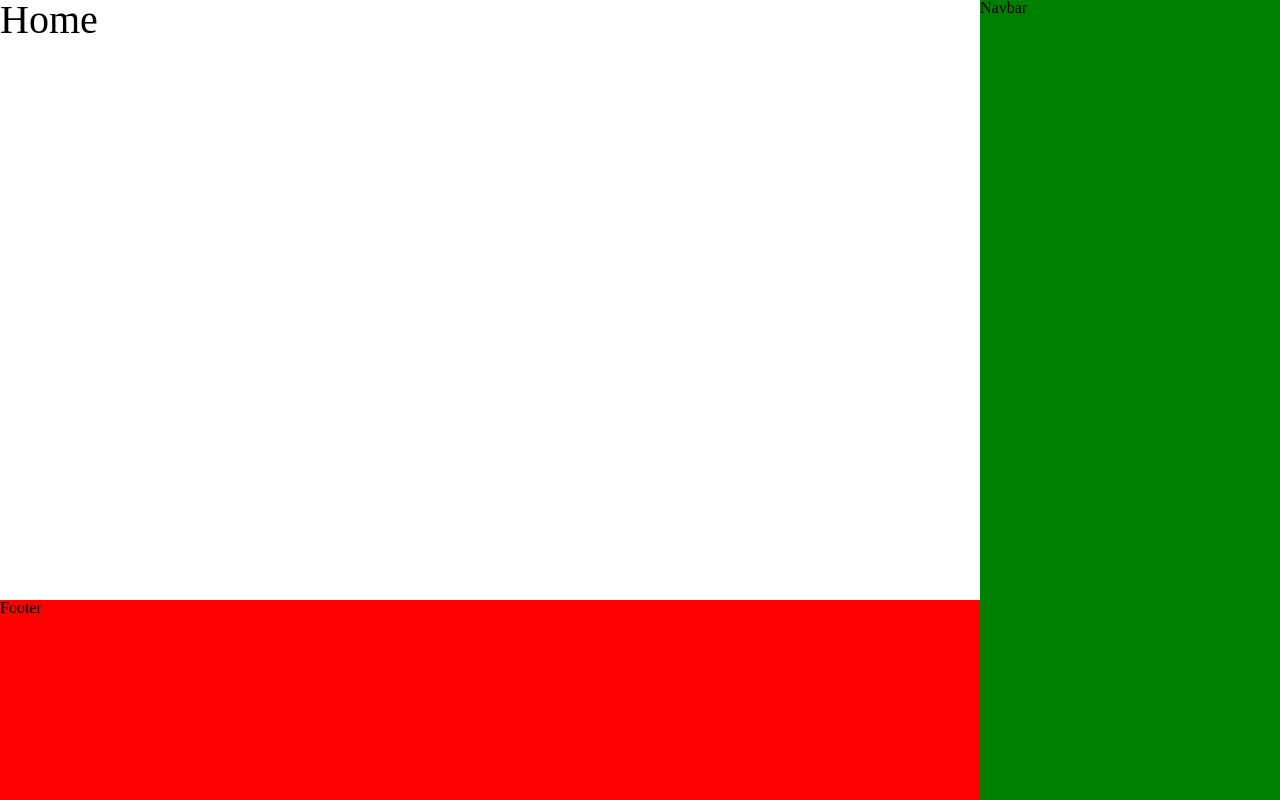
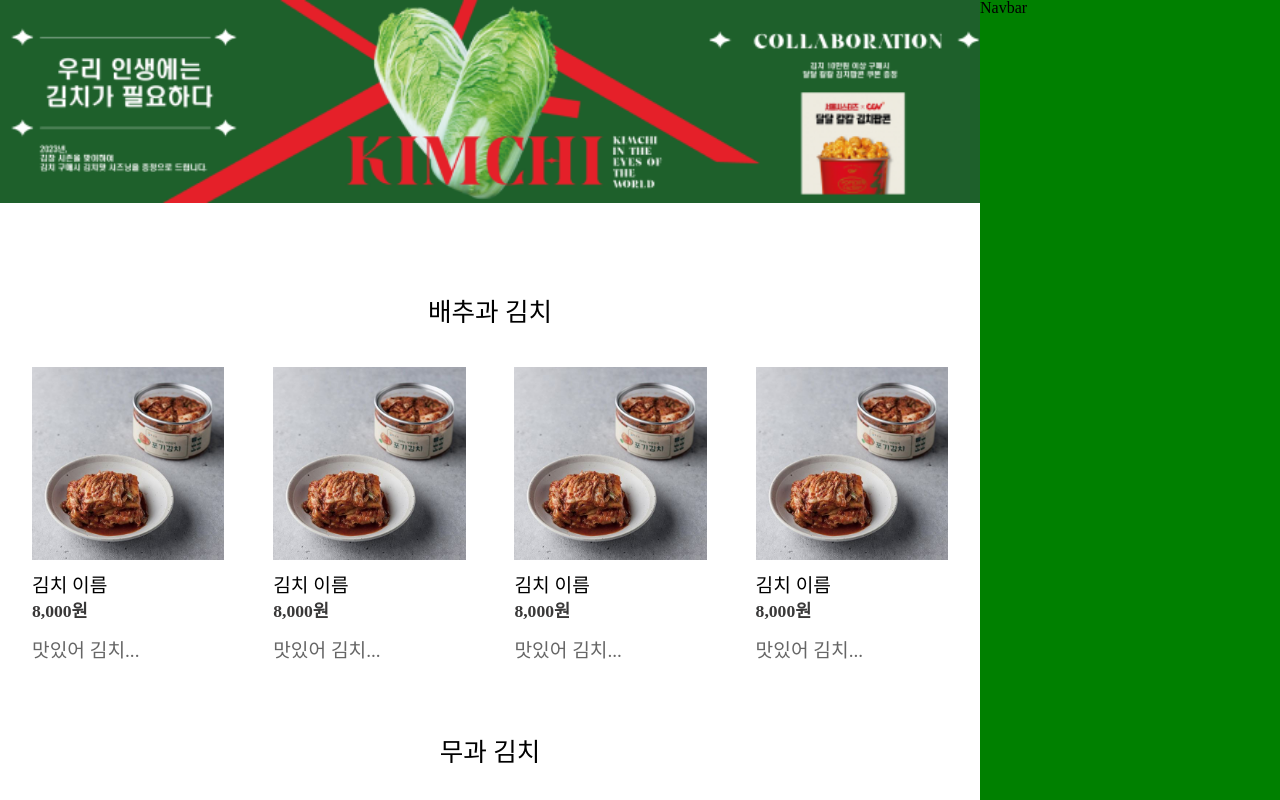
Before and after one commit to suwoncityBoy/Team-Kimchi, a React (Create React App) app: page / in a window 1280 px wide. Shown: the top 800 px of the page. Built offline with nearby package versions, Linux system fonts and the light colour scheme.

Commit message:
main page, categories page css

```diff
--- /dev/null
+++ b/src/components/Categories/Categories.jsx
@@ -0,0 +1,23 @@
+import React from 'react';
+import CategoryTitle from '../CategoryTitle/CategoryTitle';
+import KimchiList from '../KimchiList/KimchiList';
+
+export default function Categories() {
+  return (
+    <>
+      <div
+        style={{
+          fontSize: '40px',
+          wordWrap: 'none',
+          width: '100%',
+          marginBottom: '3rem',
+        }}
+      >
+        <CategoryTitle>배추과 김치</CategoryTitle>
+        <KimchiList />
+        <KimchiList />
+        <KimchiList />
+      </div>
+    </>
+  );
+}
--- /dev/null
+++ b/src/components/CategoryTitle/CategoryTitle.jsx
@@ -0,0 +1,16 @@
+import React from 'react';
+
+export default function CategoryTitle({ children }) {
+  return (
+    <div
+      style={{
+        padding: '3.6rem 0 2.6rem',
+        textAlign: 'center',
+        fontSize: '1.6rem',
+        fontWeight: '500',
+      }}
+    >
+      {children}
+    </div>
+  );
+}
--- a/src/components/Header/Header.jsx
+++ b/src/components/Header/Header.jsx
@@ -0,0 +1,13 @@
+import React from 'react';
+
+export default function Header() {
+  return (
+    <div style={{ width: '100%', marginBottom: '2rem' }}>
+      <img
+        src={`${process.env.PUBLIC_URL}/images/Banner.png`}
+        style={{ width: '100%' }}
+        alt="banner"
+      />
+    </div>
+  );
+}
--- /dev/null
+++ b/src/components/Kimchi/Kimchi.jsx
@@ -0,0 +1,56 @@
+import React from 'react';
+
+export default function Kimchi() {
+  return (
+    <div
+      style={{
+        width: '21%',
+        height: '21%',
+      }}
+    >
+      <div
+        style={{
+          position: 'relative',
+          width: '100%',
+          paddingTop: '100%',
+          overflow: 'hidden',
+        }}
+      >
+        <img
+          src={`${process.env.PUBLIC_URL}/images/kimchi_img1.jpg`}
+          style={{
+            position: 'absolute',
+            top: '0',
+            width: '100%',
+            height: '100%',
+            objectFit: 'cover',
+          }}
+        />
+      </div>
+      <div className="dec" style={{ margin: '1rem 0 1.4rem' }}>
+        <h2
+          style={{
+            fontSize: '1.2rem',
+            fontWeight: '500',
+            marginBottom: '0.5rem',
+          }}
+        >
+          김치 이름
+        </h2>
+        <h3
+          style={{
+            fontSize: '1.1rem',
+            fontWeight: '600',
+            marginBottom: '1.3rem',
+            color: '#393838',
+          }}
+        >
+          8,000원
+        </h3>
+        <p style={{ fontSize: '1.2rem', fontWeight: '500', color: '#666' }}>
+          맛있어 김치...
+        </p>
+      </div>
+    </div>
+  );
+}
--- /dev/null
+++ b/src/components/KimchiList/KimchiList.jsx
@@ -0,0 +1,19 @@
+import React from 'react';
+import Kimchi from '../Kimchi/Kimchi';
+
+export default function KimchiList() {
+  return (
+    <div
+      style={{
+        display: 'flex',
+        padding: '0 2rem',
+        justifyContent: 'space-between',
+      }}
+    >
+      <Kimchi />
+      <Kimchi />
+      <Kimchi />
+      <Kimchi />
+    </div>
+  );
+}
--- a/src/pages/Home.jsx
+++ b/src/pages/Home.jsx
@@ -1,4 +1,7 @@
 import React from 'react';
+import CategoryTitle from '../components/CategoryTitle/CategoryTitle';
+import Header from '../components/Header/Header';
+import KimchiList from '../components/KimchiList/KimchiList';
 //import { useNavigate } from 'react-router-dom';
 
 export default function Home() {
@@ -7,7 +10,24 @@
 
   return (
     <>
-      <div style={{ fontSize: '40px', wordWrap: 'none' }}>Home</div>
+      <div
+        style={{
+          fontSize: '40px',
+          wordWrap: 'none',
+          width: '100%',
+          marginBottom: '3rem',
+        }}
+      >
+        <Header />
+        <CategoryTitle>배추과 김치</CategoryTitle>
+        <KimchiList />
+
+        <CategoryTitle>무과 김치</CategoryTitle>
+        <KimchiList />
+
+        <CategoryTitle>뿌리과 김치</CategoryTitle>
+        <KimchiList />
+      </div>
     </>
   );
 }
--- a/src/pages/Root.jsx
+++ b/src/pages/Root.jsx
@@ -6,22 +6,20 @@
     <>
       <div
         style={{
-          width: '100vw',
+          width: '100%',
           minHeight: '100vh',
           display: 'flex',
           flexDirection: 'row',
           position: 'relative',
         }}
       >
-        <div style={{ paddingRight: '300px' }}>
+        <div style={{ paddingRight: '300px', width: '100%' }}>
           <Outlet />
           <div
             style={{
               backgroundColor: 'red',
               height: '200px',
               width: '100%',
-              position: 'absolute',
-              bottom: '0',
             }}
           >
             Footer
@@ -30,7 +28,7 @@
         <div
           style={{
             backgroundColor: 'green',
-            position: 'absolute',
+            position: 'fixed',
             height: '100%',
             right: '0px',
             width: '300px',
--- a/src/shared/Router.jsx
+++ b/src/shared/Router.jsx
@@ -7,11 +7,14 @@
 import Home from '../pages/Home';
 import NotFound from '../pages/NotFound';
 import MyPage from '../pages/MyPage';
+import Categories from '../components/Categories/Categories';
 
 const Router = createBrowserRouter(
   createRoutesFromElements(
     <Route element={<Root />} errorElement={<NotFound />}>
       <Route path="/" element={<Home />} />
+      <Route path="/categories" element={<Categories />} />
+      <Route path="/categories/:id" element={<Categories />} />
       <Route path="/kimchis" element={<MyPage />} />
       <Route path="/kimchis/:id" element={<MyPage />} />
     </Route>,
```
Also changed, not shown: public/images/Banner.png (added), public/images/kimchi_img1.jpg (added).
